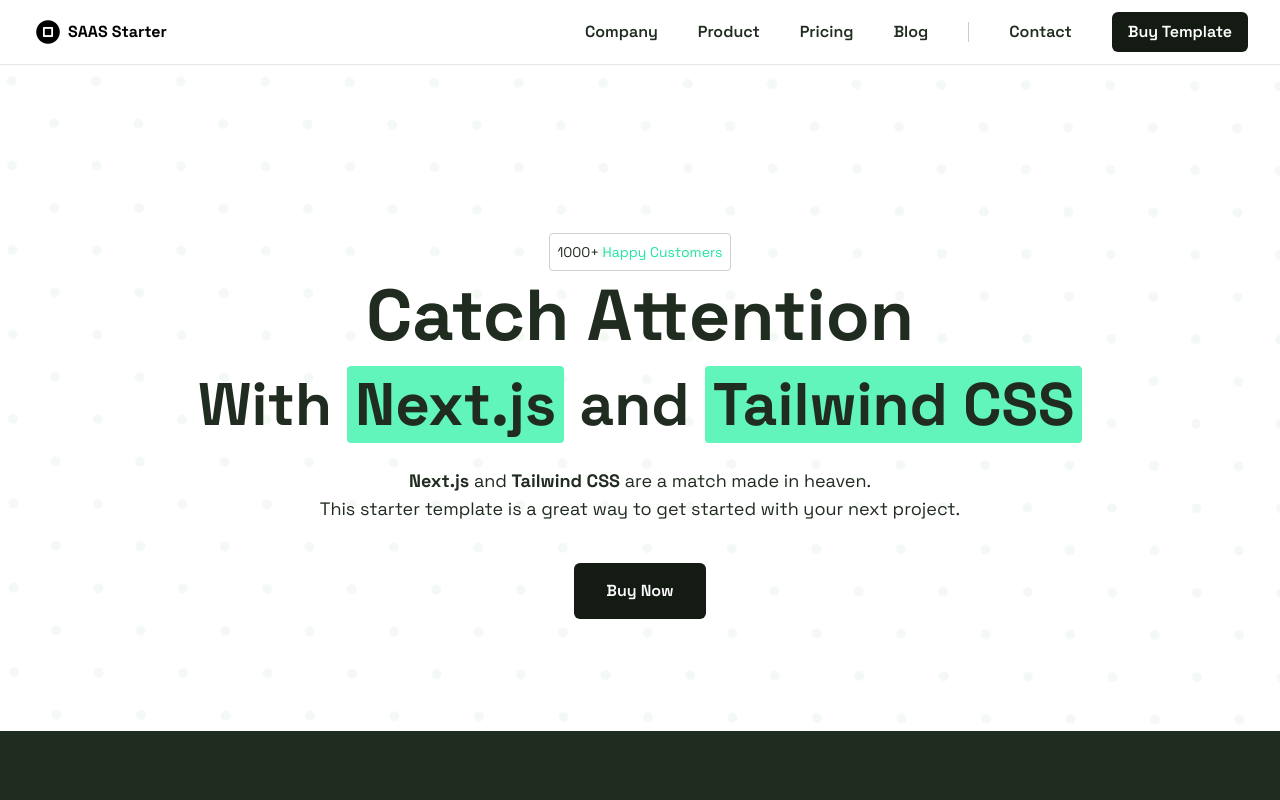
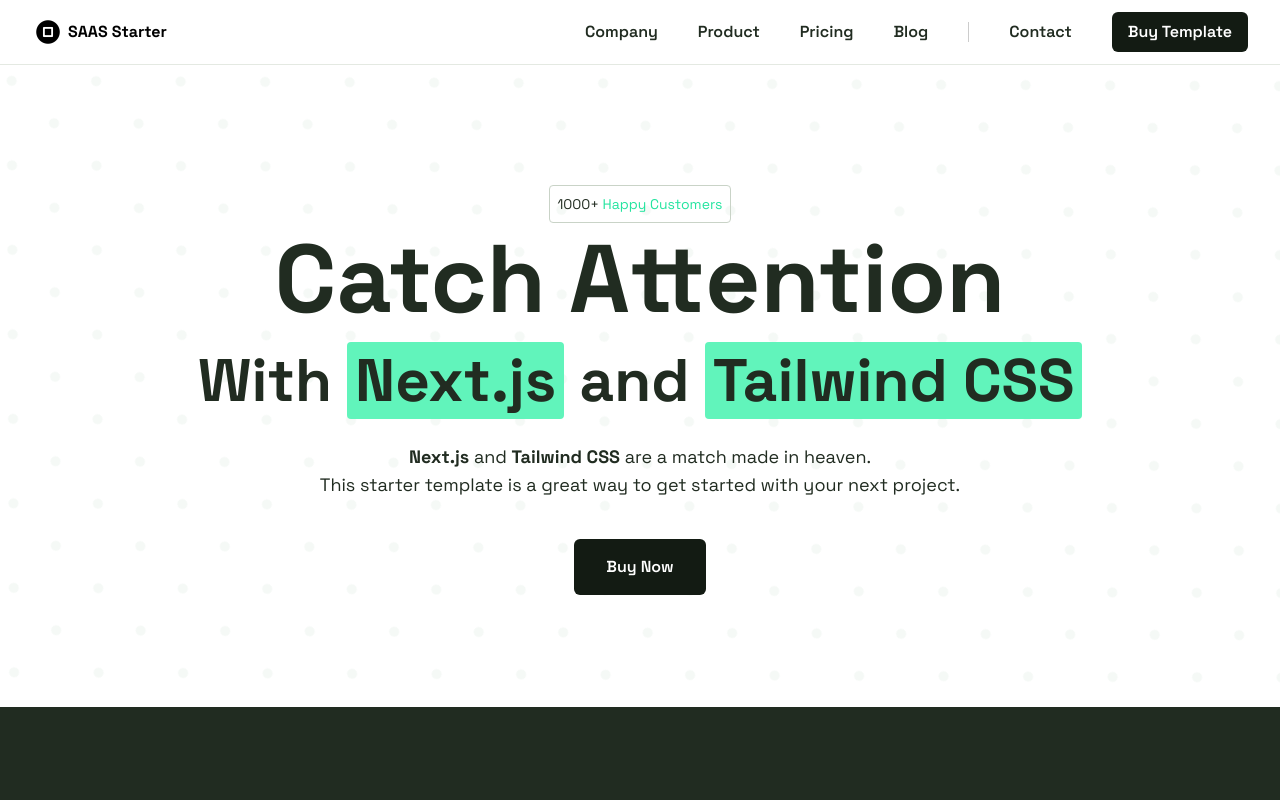
Before and after one commit to Prathamesh-Dukare/dukes-saas-boileplate, a Next.js app: page / in a window 1280 px wide. Shown: the top 800 px of the page. Built offline with nearby package versions, Linux system fonts and the light colour scheme.

Commit message:
auto commit

```diff
--- a/src/app/layout.js
+++ b/src/app/layout.js
@@ -18,7 +18,7 @@
     <html lang='en'>
       <body className={spaceGrotesk.className}>
         <Nav />
-        <main className='relative min-h-[20vh] pt-10 sm:pt-24 xl:pt-36 sm:pb-16 lg:pb-24'>
+        <main className='relative min-h-[20vh] py-8 sm:py-12 xl:py-24'>
           {children}
         </main>
         <Footer />
--- a/src/components/Hero.js
+++ b/src/components/Hero.js
@@ -24,7 +24,7 @@
             {preText}
           </p>
           <h1
-            className={`text-4xl font-bold sm:text-6xl lg:text-7xl  ${
+            className={`text-4xl font-bold sm:text-7xl lg:text-8xl  ${
               theme === 'light'
                 ? 'text-white text-shadow shadow-gray-900'
                 : 'text-gray-900'
```
